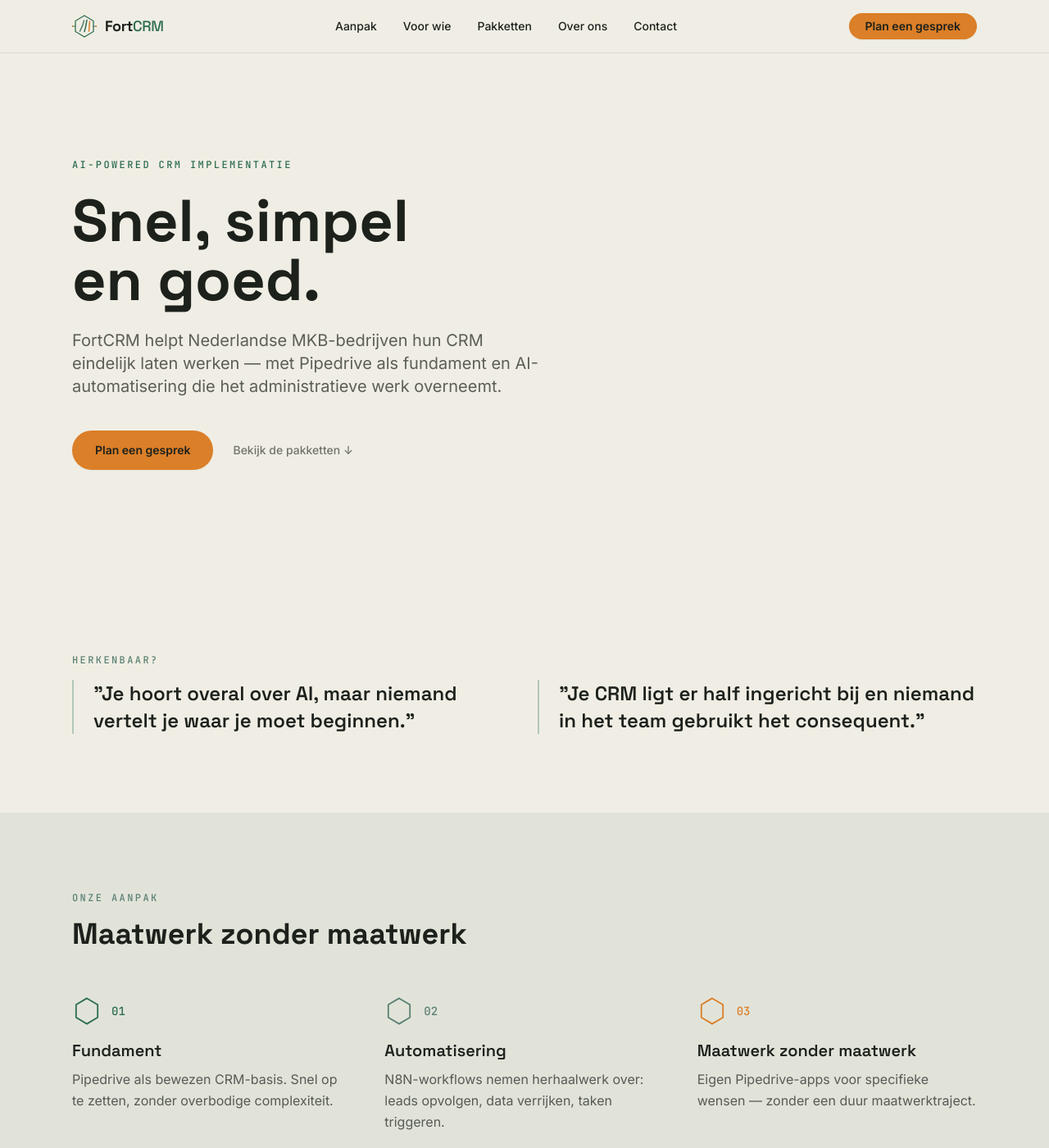
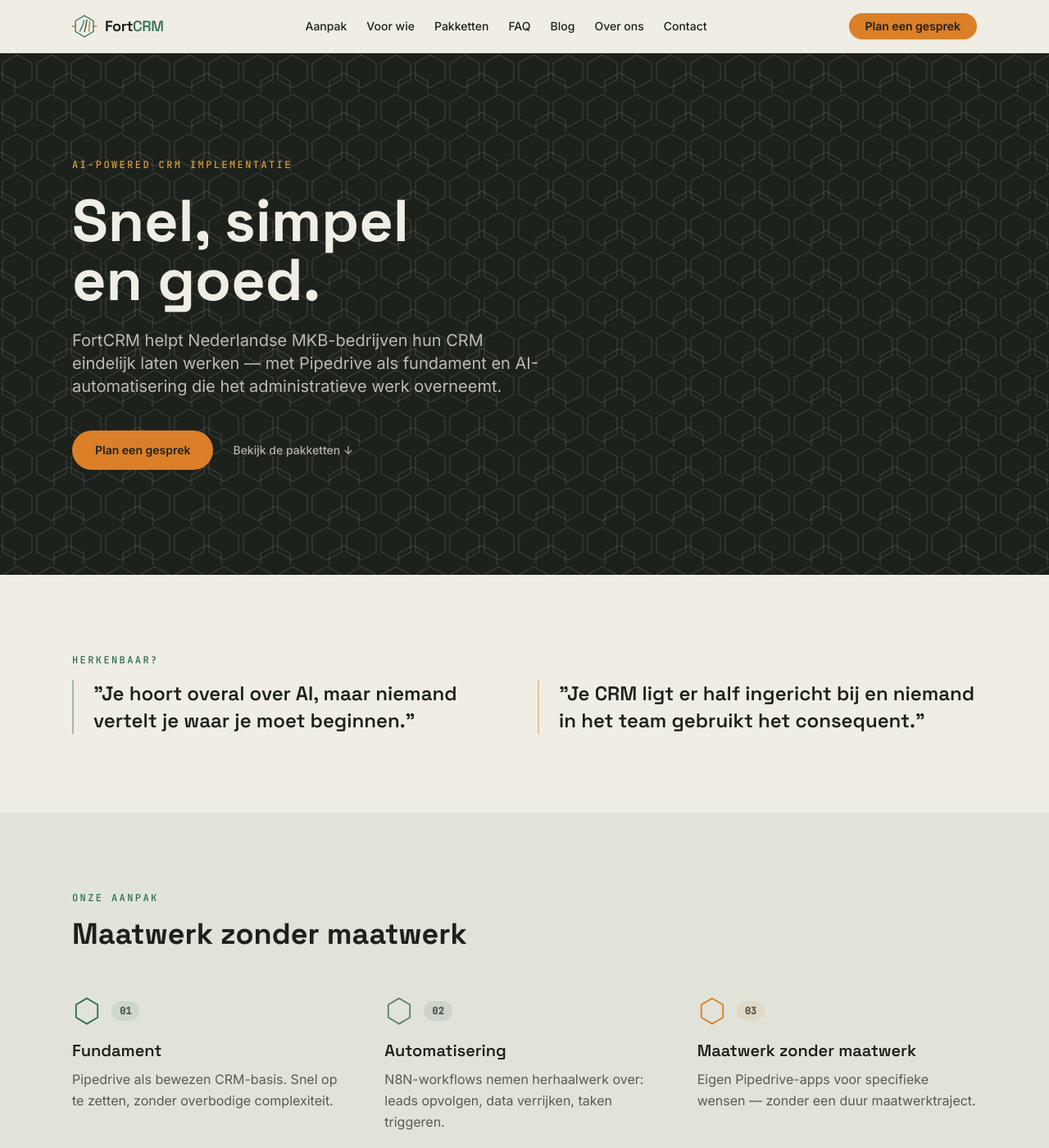
Before and after one commit to jooozt/fortcrm-website, a Jekyll site: the page built from index.html, in a window 1280 px wide and 1400 px high. Shown: the whole window at 82% size. Built offline with Jekyll 4.4.1, drawn with Linux system fonts in a browser that asks for light colours; nearby versions of some CDN libraries; some of the changed text lies outside the part shown.

Commit message:
Fix homepage Jekyll wiring and Dutch date formatting
index.html now uses the shared head/nav/footer includes instead of a
hand-duplicated copy, restoring the Blog link, mobile menu, and #faq
target. Post dates render Dutch month names instead of English.

Co-Authored-By: Claude Sonnet 5 <noreply@anthropic.com>

```diff
--- a/_layouts/post.html
+++ b/_layouts/post.html
@@ -5,7 +5,8 @@ layout: default
   <a href="/blog/" class="text-sm font-medium text-viridiaan hover:text-inkt transition-colors">← Terug naar het blog</a>
 
   <p class="font-mono text-xs tracking-[0.2em] text-viridiaan uppercase mt-8 mb-4">
-    {{ page.date | date: "%-d %B %Y" }}
+    {% assign maanden = "januari,februari,maart,april,mei,juni,juli,augustus,september,oktober,november,december" | split: "," %}
+    {{ page.date | date: "%-d" }} {{ maanden[page.date | date: "%-m" | minus: 1] }} {{ page.date | date: "%Y" }}
   </p>
   <h1 class="font-display font-bold text-3xl md:text-4xl leading-tight mb-10">{{ page.title }}</h1>
 
--- a/blog/index.html
+++ b/blog/index.html
@@ -9,9 +9,10 @@ permalink: /blog/
   <h1 class="font-display font-bold text-3xl md:text-5xl max-w-xl mb-14">Inzichten over CRM &amp; automatisering</h1>
 
   <div class="grid md:grid-cols-2 gap-8">
+    {% assign maanden = "januari,februari,maart,april,mei,juni,juli,augustus,september,oktober,november,december" | split: "," %}
     {% for post in site.posts %}
     <a href="{{ post.url }}" class="block rounded-2xl border border-inkt/15 p-8 hover:border-viridiaan transition-colors">
-      <p class="font-mono text-xs text-inkt/50 mb-3">{{ post.date | date: "%-d %B %Y" }}</p>
+      <p class="font-mono text-xs text-inkt/50 mb-3">{{ post.date | date: "%-d" }} {{ maanden[post.date | date: "%-m" | minus: 1] }} {{ post.date | date: "%Y" }}</p>
       <h2 class="font-display font-semibold text-xl mb-3">{{ post.title }}</h2>
       {% if post.excerpt %}
       <p class="text-inkt/70 leading-relaxed">{{ post.excerpt | strip_html | truncatewords: 28 }}</p>
--- a/index.html
+++ b/index.html
@@ -1,100 +1,32 @@
+---
+title: FortCRM — Snel, simpel en goed
+description: "AI-powered CRM implementatie voor het Nederlandse MKB. Pipedrive als fundament, automatisering die werkt, security als basis."
+---
 <!DOCTYPE html>
 <html lang="nl">
 <head>
-<meta charset="UTF-8">
-<meta name="viewport" content="width=device-width, initial-scale=1.0">
-<title>FortCRM — Snel, simpel en goed</title>
-<meta name="description" content="AI-powered CRM implementatie voor het Nederlandse MKB. Pipedrive als fundament, automatisering die werkt, security als basis.">
-
-<!-- Fonts -->
-<link rel="preconnect" href="https://fonts.googleapis.com">
-<link rel="preconnect" href="https://fonts.gstatic.com" crossorigin>
-<link href="https://fonts.googleapis.com/css2?family=Space+Grotesk:wght@500;600;700&family=Inter:wght@400;500;600;700&family=JetBrains+Mono:wght@500&display=swap" rel="stylesheet">
-
-<!-- DaisyUI (component classes) -->
-<link href="https://cdn.jsdelivr.net/npm/daisyui@4.12.14/dist/full.min.css" rel="stylesheet" type="text/css" />
-
-<!-- Tailwind CDN must load BEFORE tailwind.config is set, or the config is silently ignored -->
-<script src="https://cdn.tailwindcss.com"></script>
-<script>
-  tailwind.config = {
-    theme: {
-      extend: {
-        colors: {
-          viridiaan: '#2C6C4F',
-          salie: '#5B8073',
-          vermiljoen: '#DB7F28',
-          oker: '#D99F3C',
-          inkt: '#1D211C',
-          krijt: '#F0EEE4',
-        },
-        fontFamily: {
-          display: ['"Space Grotesk"', 'sans-serif'],
-          body: ['Inter', 'sans-serif'],
-          mono: ['"JetBrains Mono"', 'monospace'],
-        },
-      }
-    }
-  }
-</script>
-
-<style>
-  html { scroll-behavior: smooth; }
-  section[id] { scroll-margin-top: 88px; }
-  body { font-family: 'Inter', sans-serif; }
-  h1, h2, h3, .font-display { font-family: 'Space Grotesk', sans-serif; }
-  .font-mono { font-family: 'JetBrains Mono', monospace; }
-</style>
+{% include head.html %}
 </head>
 
 <body class="bg-krijt text-inkt antialiased">
 
-<!-- ============ NAV ============ -->
-<header class="sticky top-0 z-50 bg-krijt/90 backdrop-blur border-b border-inkt/10">
-  <nav class="max-w-6xl mx-auto flex items-center justify-between px-6 py-4">
-    <a href="#" class="flex items-center gap-2.5">
-      <svg width="30" height="30" viewBox="0 0 120 120" aria-hidden="true">
-        <polygon points="60,8 104,34 104,86 60,112 16,86 16,34" fill="none" stroke="#2C6C4F" stroke-width="5"/>
-        <line x1="16" y1="60" x2="2" y2="60" stroke="#2C6C4F" stroke-width="3.5" stroke-linecap="round"/>
-        <line x1="104" y1="60" x2="118" y2="60" stroke="#2C6C4F" stroke-width="3.5" stroke-linecap="round"/>
-        <circle cx="2" cy="60" r="4" fill="#DB7F28"/>
-        <circle cx="118" cy="60" r="4" fill="#DB7F28"/>
-        <path d="M38,84 Q52,60 58,32" fill="none" stroke="#5B8073" stroke-width="6" stroke-linecap="round"/>
-        <path d="M60,86 Q68,60 72,30" fill="none" stroke="#2C6C4F" stroke-width="6" stroke-linecap="round"/>
-        <path d="M82,84 Q84,60 86,36" fill="none" stroke="#DB7F28" stroke-width="6" stroke-linecap="round"/>
-      </svg>
-      <span class="font-display font-bold text-lg tracking-tight">Fort<span class="font-medium text-viridiaan">CRM</span></span>
-    </a>
-
-    <div class="hidden md:flex items-center gap-8 text-sm font-medium">
-      <a href="#aanpak" class="hover:text-viridiaan transition-colors">Aanpak</a>
-      <a href="#voor-wie" class="hover:text-viridiaan transition-colors">Voor wie</a>
-      <a href="#pakketten" class="hover:text-viridiaan transition-colors">Pakketten</a>
-      <a href="#over-ons" class="hover:text-viridiaan transition-colors">Over ons</a>
-      <a href="#contact" class="hover:text-viridiaan transition-colors">Contact</a>
-    </div>
-
-    <a href="#contact" class="btn btn-sm border-none bg-vermiljoen hover:bg-vermiljoen/90 text-inkt font-semibold normal-case rounded-full px-5">
-      Plan een gesprek
-    </a>
-  </nav>
-</header>
+{% include nav.html %}
 
 <!-- ============ HERO ============ -->
-<section class="bg-krijt text-inkt">
-  <div class="max-w-6xl mx-auto px-6 py-24 md:py-32">
-    <p class="font-mono text-xs tracking-[0.2em] text-viridiaan uppercase mb-6">AI-powered CRM implementatie</p>
+<section class="relative hex-texture bg-inkt text-krijt">
+  <div class="max-w-6xl mx-auto px-6 py-24 md:py-32 relative z-10">
+    <p class="font-mono text-xs tracking-[0.2em] text-oker uppercase mb-6">AI-powered CRM implementatie</p>
     <h1 class="font-display font-bold text-5xl md:text-7xl leading-[1.05] max-w-3xl">
       Snel, simpel<br>en goed.
     </h1>
-    <p class="mt-6 text-lg md:text-xl text-inkt/70 max-w-xl leading-relaxed">
+    <p class="mt-6 text-lg md:text-xl text-krijt/75 max-w-xl leading-relaxed">
       FortCRM helpt Nederlandse MKB-bedrijven hun CRM eindelijk laten werken — met Pipedrive als fundament en AI-automatisering die het administratieve werk overneemt.
     </p>
     <div class="mt-10 flex flex-wrap items-center gap-6">
       <a href="#contact" class="btn border-none bg-vermiljoen hover:bg-vermiljoen/90 text-inkt font-semibold normal-case rounded-full px-7">
         Plan een gesprek
       </a>
-      <a href="#pakketten" class="text-sm font-medium text-inkt/60 hover:text-inkt transition-colors">
+      <a href="#pakketten" class="text-sm font-medium text-krijt/70 hover:text-krijt transition-colors">
         Bekijk de pakketten ↓
       </a>
     </div>
@@ -103,14 +35,14 @@
 
 <!-- ============ HERKENNING ============ -->
 <section class="max-w-6xl mx-auto px-6 py-24">
-  <p class="font-mono text-xs tracking-[0.2em] text-salie uppercase mb-4">Herkenbaar?</p>
+  <p class="font-mono text-xs tracking-[0.2em] text-viridiaan uppercase mb-4">Herkenbaar?</p>
   <div class="grid md:grid-cols-2 gap-8">
-    <div class="border-l-2 border-viridiaan/30 pl-6">
+    <div class="border-l-2 border-viridiaan/40 pl-6">
       <p class="font-display font-semibold text-2xl leading-snug">
         "Je hoort overal over AI, maar niemand vertelt je waar je moet beginnen."
       </p>
     </div>
-    <div class="border-l-2 border-viridiaan/30 pl-6">
+    <div class="border-l-2 border-vermiljoen/40 pl-6">
       <p class="font-display font-semibold text-2xl leading-snug">
         "Je CRM ligt er half ingericht bij en niemand in het team gebruikt het consequent."
       </p>
@@ -121,7 +53,7 @@
 <!-- ============ AANPAK ============ -->
 <section id="aanpak" class="bg-salie/10 py-24">
   <div class="max-w-6xl mx-auto px-6">
-    <p class="font-mono text-xs tracking-[0.2em] text-salie uppercase mb-4">Onze aanpak</p>
+    <p class="font-mono text-xs tracking-[0.2em] text-viridiaan uppercase mb-4">Onze aanpak</p>
     <h2 class="font-display font-bold text-3xl md:text-4xl max-w-xl">Maatwerk zonder maatwerk</h2>
 
     <div class="mt-14 grid md:grid-cols-3 gap-10">
@@ -130,7 +62,7 @@
           <svg width="36" height="36" viewBox="0 0 120 120" aria-hidden="true">
             <polygon points="60,8 104,34 104,86 60,112 16,86 16,34" fill="none" stroke="#2C6C4F" stroke-width="6"/>
           </svg>
-          <span class="font-mono text-sm text-viridiaan">01</span>
+          <span class="font-mono text-xs font-semibold text-inkt/70 bg-viridiaan/10 rounded-full px-2.5 py-1">01</span>
         </div>
         <h3 class="font-display font-semibold text-xl mb-2">Fundament</h3>
         <p class="text-inkt/70 leading-relaxed">Pipedrive als bewezen CRM-basis. Snel op te zetten, zonder overbodige complexiteit.</p>
@@ -140,7 +72,7 @@
           <svg width="36" height="36" viewBox="0 0 120 120" aria-hidden="true">
             <polygon points="60,8 104,34 104,86 60,112 16,86 16,34" fill="none" stroke="#5B8073" stroke-width="6"/>
           </svg>
-          <span class="font-mono text-sm text-salie">02</span>
+          <span class="font-mono text-xs font-semibold text-inkt/70 bg-salie/15 rounded-full px-2.5 py-1">02</span>
         </div>
         <h3 class="font-display font-semibold text-xl mb-2">Automatisering</h3>
         <p class="text-inkt/70 leading-relaxed">N8N-workflows nemen herhaalwerk over: leads opvolgen, data verrijken, taken triggeren.</p>
@@ -150,7 +82,7 @@
           <svg width="36" height="36" viewBox="0 0 120 120" aria-hidden="true">
             <polygon points="60,8 104,34 104,86 60,112 16,86 16,34" fill="none" stroke="#DB7F28" stroke-width="6"/>
           </svg>
-          <span class="font-mono text-sm text-vermiljoen">03</span>
+          <span class="font-mono text-xs font-semibold text-inkt/70 bg-vermiljoen/10 rounded-full px-2.5 py-1">03</span>
         </div>
         <h3 class="font-display font-semibold text-xl mb-2">Maatwerk zonder maatwerk</h3>
         <p class="text-inkt/70 leading-relaxed">Eigen Pipedrive-apps voor specifieke wensen — zonder een duur maatwerktraject.</p>
@@ -163,7 +95,7 @@
 <section id="voor-wie" class="max-w-6xl mx-auto px-6 py-24">
   <div class="grid md:grid-cols-2 gap-14 items-start">
     <div>
-      <p class="font-mono text-xs tracking-[0.2em] text-salie uppercase mb-4">Voor wie we werken</p>
+      <p class="font-mono text-xs tracking-[0.2em] text-viridiaan uppercase mb-4">Voor wie we werken</p>
       <h2 class="font-display font-bold text-3xl md:text-4xl leading-tight">Gebouwd voor de early majority van het MKB</h2>
       <p class="mt-5 text-inkt/70 leading-relaxed max-w-md">Je hebt AI en automatisering hoog op de agenda staan, maar geen zin om zelf uit te zoeken waar je moet beginnen.</p>
     </div>
@@ -175,20 +107,20 @@
         <span class="text-lg">Nederlandse MKB-bedrijven tot ~100 medewerkers</span>
       </li>
       <li class="flex items-start gap-3">
-        <span class="mt-1 flex-shrink-0 w-5 h-5 rounded-full bg-viridiaan/15 flex items-center justify-center">
-          <svg width="12" height="12" viewBox="0 0 20 20" fill="none"><path d="M4 10l4 4 8-8" stroke="#2C6C4F" stroke-width="2.5" stroke-linecap="round" stroke-linejoin="round"/></svg>
+        <span class="mt-1 flex-shrink-0 w-5 h-5 rounded-full bg-salie/15 flex items-center justify-center">
+          <svg width="12" height="12" viewBox="0 0 20 20" fill="none"><path d="M4 10l4 4 8-8" stroke="#5B8073" stroke-width="2.5" stroke-linecap="round" stroke-linejoin="round"/></svg>
         </span>
         <span class="text-lg">Niche-consultancybureaus</span>
       </li>
       <li class="flex items-start gap-3">
-        <span class="mt-1 flex-shrink-0 w-5 h-5 rounded-full bg-viridiaan/15 flex items-center justify-center">
-          <svg width="12" height="12" viewBox="0 0 20 20" fill="none"><path d="M4 10l4 4 8-8" stroke="#2C6C4F" stroke-width="2.5" stroke-linecap="round" stroke-linejoin="round"/></svg>
+        <span class="mt-1 flex-shrink-0 w-5 h-5 rounded-full bg-vermiljoen/15 flex items-center justify-center">
+          <svg width="12" height="12" viewBox="0 0 20 20" fill="none"><path d="M4 10l4 4 8-8" stroke="#DB7F28" stroke-width="2.5" stroke-linecap="round" stroke-linejoin="round"/></svg>
         </span>
         <span class="text-lg">Non-profit- en ledenorganisaties</span>
       </li>
       <li class="flex items-start gap-3">
-        <span class="mt-1 flex-shrink-0 w-5 h-5 rounded-full bg-viridiaan/15 flex items-center justify-center">
-          <svg width="12" height="12" viewBox="0 0 20 20" fill="none"><path d="M4 10l4 4 8-8" stroke="#2C6C4F" stroke-width="2.5" stroke-linecap="round" stroke-linejoin="round"/></svg>
+        <span class="mt-1 flex-shrink-0 w-5 h-5 rounded-full bg-oker/20 flex items-center justify-center">
+          <svg width="12" height="12" viewBox="0 0 20 20" fill="none"><path d="M4 10l4 4 8-8" stroke="#D99F3C" stroke-width="2.5" stroke-linecap="round" stroke-linejoin="round"/></svg>
         </span>
         <span class="text-lg">Autonome afdelingen binnen grotere organisaties</span>
       </li>
@@ -199,11 +131,11 @@
 <!-- ============ PAKKETTEN ============ -->
 <section id="pakketten" class="bg-krijt py-24">
   <div class="max-w-6xl mx-auto px-6">
-    <p class="font-mono text-xs tracking-[0.2em] text-salie uppercase mb-4">Pakketten</p>
+    <p class="font-mono text-xs tracking-[0.2em] text-viridiaan uppercase mb-4">Pakketten</p>
     <h2 class="font-display font-bold text-3xl md:text-4xl max-w-xl">Drie manieren om te starten</h2>
 
     <div class="mt-14 grid md:grid-cols-3 gap-6">
-      <div class="rounded-2xl border border-inkt/15 p-8 flex flex-col">
+      <div class="rounded-2xl border border-inkt/15 border-t-4 border-t-viridiaan p-8 flex flex-col">
         <h3 class="font-display font-semibold text-xl mb-3">Volledig ontzorgd</h3>
         <p class="text-inkt/70 leading-relaxed flex-1">Wij richten in, beheren en optimaliseren je CRM. Jij focust op je business.</p>
         <a href="#contact" class="mt-6 text-sm font-medium text-viridiaan hover:text-inkt transition-colors">Meer weten →</a>
@@ -214,7 +146,7 @@
         <p class="text-inkt/70 leading-relaxed flex-1">Samen implementeren — kennis blijft ook bij jouw eigen team.</p>
         <a href="#contact" class="mt-6 text-sm font-medium text-viridiaan hover:text-inkt transition-colors">Meer weten →</a>
       </div>
-      <div class="rounded-2xl border border-inkt/15 p-8 flex flex-col">
+      <div class="rounded-2xl border border-inkt/15 border-t-4 border-t-salie p-8 flex flex-col">
         <h3 class="font-display font-semibold text-xl mb-3">Zelfstandig</h3>
         <p class="text-inkt/70 leading-relaxed flex-1">Wij zetten het fundament neer, jij beheert het daarna zelf verder.</p>
         <a href="#contact" class="mt-6 text-sm font-medium text-viridiaan hover:text-inkt transition-colors">Meer weten →</a>
@@ -222,8 +154,8 @@
     </div>
 
     <div class="mt-10 flex flex-wrap gap-3">
-      <span class="badge bg-salie/10 text-inkt border-none font-mono text-xs py-3 px-4">Pipedrive-licentie (affiliate)</span>
-      <span class="badge bg-salie/10 text-inkt border-none font-mono text-xs py-3 px-4">Jaarlijkse SLA</span>
+      <span class="badge bg-viridiaan/10 text-inkt border-none font-mono text-xs py-3 px-4">Pipedrive-licentie (affiliate)</span>
+      <span class="badge bg-oker/15 text-inkt border-none font-mono text-xs py-3 px-4">Jaarlijkse SLA</span>
       <span class="badge bg-salie/10 text-inkt border-none font-mono text-xs py-3 px-4">Uurtarief €125 · strippenkaart vanaf 8u/week</span>
     </div>
   </div>
@@ -231,24 +163,36 @@
 
 <!-- ============ WAAROM FORTCRM ============ -->
 <section id="waarom" class="max-w-6xl mx-auto px-6 py-24">
-  <p class="font-mono text-xs tracking-[0.2em] text-salie uppercase mb-4">Waarom FortCRM</p>
+  <p class="font-mono text-xs tracking-[0.2em] text-viridiaan uppercase mb-4">Waarom FortCRM</p>
   <h2 class="font-display font-bold text-3xl md:text-4xl max-w-xl mb-14">Security is de basis, niet het verkoopverhaal</h2>
 
   <div class="grid sm:grid-cols-2 gap-x-10 gap-y-10">
     <div>
-      <h3 class="font-display font-semibold text-lg mb-2 text-viridiaan">Snelheid</h3>
+      <h3 class="font-display font-semibold text-lg mb-2 flex items-center gap-2">
+        <span class="w-2 h-2 rounded-full bg-viridiaan inline-block"></span>
+        Snelheid
+      </h3>
       <p class="text-inkt/70 leading-relaxed">Live binnen weken, niet kwartalen.</p>
     </div>
     <div>
-      <h3 class="font-display font-semibold text-lg mb-2 text-viridiaan">Simpel</h3>
+      <h3 class="font-display font-semibold text-lg mb-2 flex items-center gap-2">
+        <span class="w-2 h-2 rounded-full bg-salie inline-block"></span>
+        Simpel
+      </h3>
       <p class="text-inkt/70 leading-relaxed">Geen overbodige complexiteit of eindeloze customization.</p>
     </div>
     <div>
-      <h3 class="font-display font-semibold text-lg mb-2 text-viridiaan">Security als basis</h3>
+      <h3 class="font-display font-semibold text-lg mb-2 flex items-center gap-2">
+        <span class="w-2 h-2 rounded-full bg-vermiljoen inline-block"></span>
+        Security als basis
+      </h3>
       <p class="text-inkt/70 leading-relaxed">EU-hosting en GDPR-proof, standaard — geen meerprijs.</p>
     </div>
     <div>
-      <h3 class="font-display font-semibold text-lg mb-2 text-viridiaan">AI die echt werkt</h3>
+      <h3 class="font-display font-semibold text-lg mb-2 flex items-center gap-2">
+        <span class="w-2 h-2 rounded-full bg-oker inline-block"></span>
+        AI die echt werkt
+      </h3>
       <p class="text-inkt/70 leading-relaxed">Automatisering die administratie wegneemt, geen buzzword.</p>
     </div>
   </div>
@@ -257,21 +201,69 @@
 <!-- ============ OVER ONS ============ -->
 <section id="over-ons" class="bg-salie/10 py-24">
   <div class="max-w-6xl mx-auto px-6">
-    <p class="font-mono text-xs tracking-[0.2em] text-salie uppercase mb-4">Over ons</p>
+    <p class="font-mono text-xs tracking-[0.2em] text-viridiaan uppercase mb-4">Over ons</p>
     <h2 class="font-display font-bold text-3xl md:text-4xl max-w-xl mb-14">Twee Joosten, complementaire rollen</h2>
 
     <div class="grid md:grid-cols-2 gap-8">
-      <div class="bg-krijt rounded-2xl p-8">
+      <div class="bg-krijt rounded-2xl p-8 border-l-4 border-l-viridiaan">
         <h3 class="font-display font-semibold text-xl mb-1">Joost Beers</h3>
-        <p class="font-mono text-xs text-viridiaan uppercase tracking-wide mb-4">Implementatie &amp; Technologie</p>
+        <p class="font-mono text-xs text-viridiaan uppercase tracking-wide mb-4">Implementatie, Technologie &amp; Procesoptimalisatie</p>
         <p class="text-inkt/70 leading-relaxed">Bouwt de workflows en automatiseringen die je CRM laten werken — van Pipedrive-inrichting tot N8N-integraties.</p>
       </div>
-      <div class="bg-krijt rounded-2xl p-8">
+      <div class="bg-krijt rounded-2xl p-8 border-l-4 border-l-vermiljoen">
         <h3 class="font-display font-semibold text-xl mb-1">Joost Smaardijk</h3>
-        <p class="font-mono text-xs text-viridiaan uppercase tracking-wide mb-4">Commercie &amp; Strategie</p>
+        <p class="font-mono text-xs text-viridiaan uppercase tracking-wide mb-4">Commercie, Strategie &amp; Projectleiding</p>
         <p class="text-inkt/70 leading-relaxed">Zorgt dat de oplossing aansluit op hoe jouw team werkt en groeit — vanuit relatie en strategie.</p>
       </div>
     </div>
+  </div>
+</section>
+
+<!-- ============ FAQ ============ -->
+<section id="faq" class="max-w-6xl mx-auto px-6 py-24">
+  <p class="font-mono text-xs tracking-[0.2em] text-viridiaan uppercase mb-4">Veelgestelde vragen</p>
+  <h2 class="font-display font-bold text-3xl md:text-4xl max-w-xl mb-12">Nog vragen?</h2>
+
+  <div class="space-y-3 max-w-3xl">
+    <details class="group border border-inkt/15 rounded-xl px-6 py-4">
+      <summary class="flex items-center justify-between gap-4 cursor-pointer font-display font-semibold text-lg">
+        Hoe snel kunnen we live?
+        <span class="text-viridiaan text-2xl leading-none flex-shrink-0 transition-transform group-open:rotate-45">+</span>
+      </summary>
+      <p class="mt-3 text-inkt/70 leading-relaxed">De meeste implementaties staan binnen enkele weken live, niet maanden — afhankelijk van de complexiteit van je huidige processen.</p>
+    </details>
+
+    <details class="group border border-inkt/15 rounded-xl px-6 py-4">
+      <summary class="flex items-center justify-between gap-4 cursor-pointer font-display font-semibold text-lg">
+        Werken jullie alleen met Pipedrive?
+        <span class="text-viridiaan text-2xl leading-none flex-shrink-0 transition-transform group-open:rotate-45">+</span>
+      </summary>
+      <p class="mt-3 text-inkt/70 leading-relaxed">Pipedrive is ons fundament omdat het snel, betrouwbaar en betaalbaar is. Waar nodig bouwen we eigen Pipedrive-apps voor specifieke wensen.</p>
+    </details>
+
+    <details class="group border border-inkt/15 rounded-xl px-6 py-4">
+      <summary class="flex items-center justify-between gap-4 cursor-pointer font-display font-semibold text-lg">
+        We hebben al een CRM, kan dat over?
+        <span class="text-viridiaan text-2xl leading-none flex-shrink-0 transition-transform group-open:rotate-45">+</span>
+      </summary>
+      <p class="mt-3 text-inkt/70 leading-relaxed">In de meeste gevallen wel. We beoordelen eerst je huidige data en processen, en zetten een migratiepad op maat op.</p>
+    </details>
+
+    <details class="group border border-inkt/15 rounded-xl px-6 py-4">
+      <summary class="flex items-center justify-between gap-4 cursor-pointer font-display font-semibold text-lg">
+        Is dit ook geschikt voor non-profits of ledenorganisaties?
+        <span class="text-viridiaan text-2xl leading-none flex-shrink-0 transition-transform group-open:rotate-45">+</span>
+      </summary>
+      <p class="mt-3 text-inkt/70 leading-relaxed">Zeker — dit is zelfs een van onze focusgroepen. We snappen de andere dynamiek van leden en vrijwilligers ten opzichte van klanten.</p>
+    </details>
+
+    <details class="group border border-inkt/15 rounded-xl px-6 py-4">
+      <summary class="flex items-center justify-between gap-4 cursor-pointer font-display font-semibold text-lg">
+        Hoe zit het met de beveiliging van onze data?
+        <span class="text-viridiaan text-2xl leading-none flex-shrink-0 transition-transform group-open:rotate-45">+</span>
+      </summary>
+      <p class="mt-3 text-inkt/70 leading-relaxed">EU-hosting en GDPR-proof zijn bij ons standaard, niet een dure toevoeging. Security is de basis waarop we bouwen, geen los verkoopargument.</p>
+    </details>
   </div>
 </section>
 
@@ -288,23 +280,7 @@
 </section>
 
 <!-- ============ FOOTER ============ -->
-<footer class="bg-krijt text-inkt/60 py-10 border-t border-inkt/10">
-  <div class="max-w-6xl mx-auto px-6 flex flex-col md:flex-row items-center justify-between gap-4 text-sm">
-    <div class="flex items-center gap-2">
-      <span class="font-display font-semibold text-inkt">FortCRM</span>
-      <span>·</span>
-      <span>Fort Vuren</span>
-    </div>
-    <!-- TODO: vervang [KVK-nummer] zodra bekend -->
-    <div class="font-mono text-xs">KVK: [KVK-nummer] · SBI 62.02 / 70.22</div>
-    <div>© 2026 FortCRM</div>
-  </div>
-</footer>
+{% include footer.html %}
 
-<!-- Mobile nav: simple show/hide for links on small screens -->
-<script>
-  // Placeholder for future mobile menu logic if needed —
-  // nav links currently collapse to just the CTA button below md breakpoint.
-</script>
 </body>
 </html>
```
